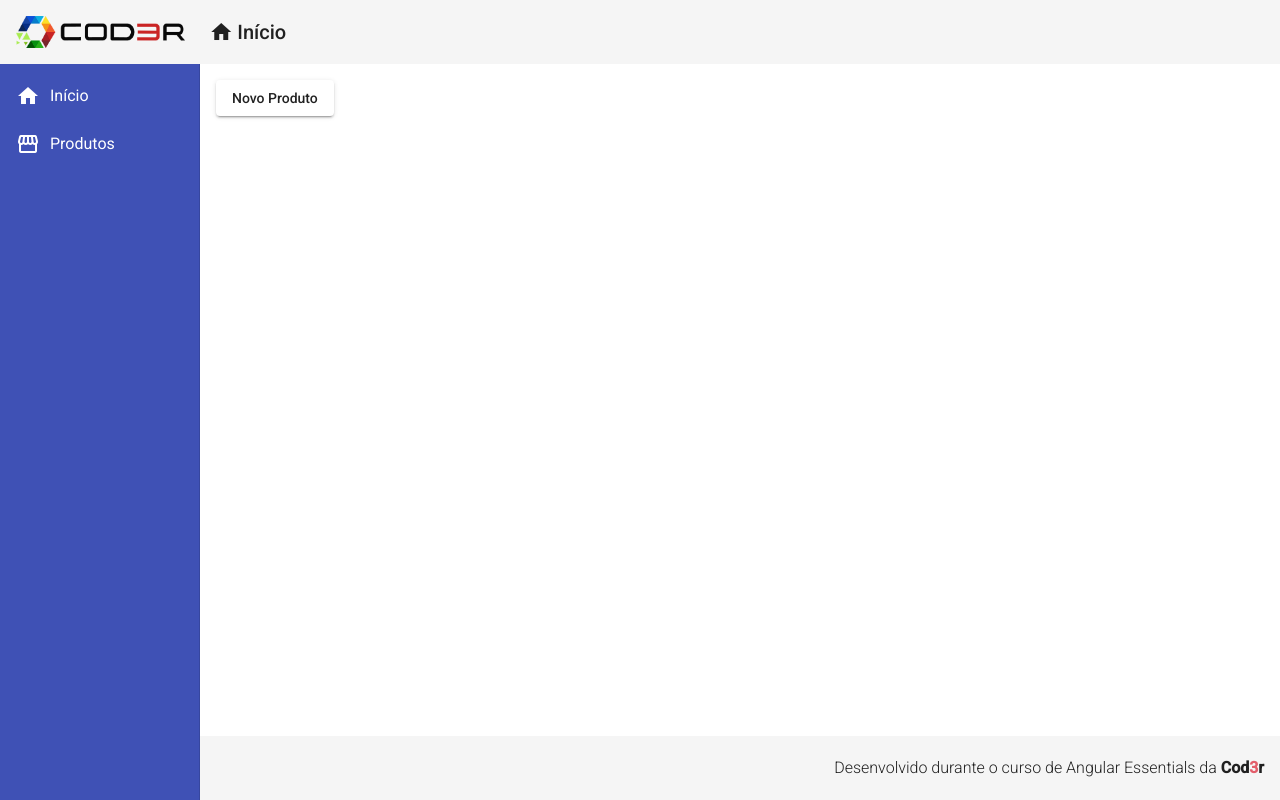
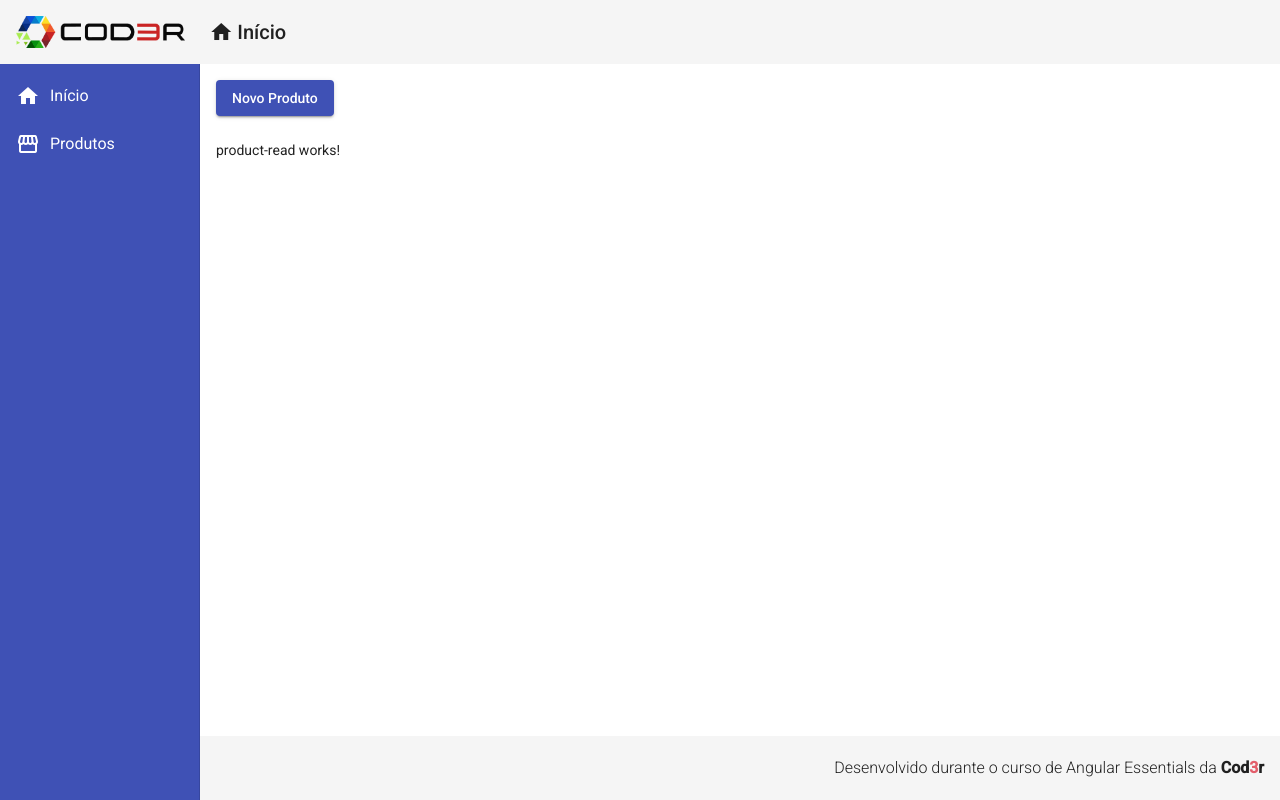
Before and after one commit to ranyery/crud-angular, an Angular app in the folder frontend/: page /products in a window 1280 px wide. Built offline with nearby package versions, Linux system fonts and the light colour scheme; no server answers.

Commit message:
feat: adiciona componente para listar de produtos

```diff
--- a/frontend/src/app/app.module.ts
+++ b/frontend/src/app/app.module.ts
@@ -27,6 +27,7 @@
 import { RedDirective } from "./directives/red.directive";
 import { ForDirective } from "./directives/for.directive";
 import { ProductCreateComponent } from "./components/product/product-create/product-create.component";
+import { ProductReadComponent } from './components/product/product-read/product-read.component';
 
 @NgModule({
   declarations: [
@@ -39,6 +40,7 @@
     RedDirective,
     ForDirective,
     ProductCreateComponent,
+    ProductReadComponent,
   ],
   imports: [
     BrowserModule,
--- /dev/null
+++ b/frontend/src/app/components/product/product-read/product-read.component.html
@@ -0,0 +1 @@
+<p>product-read works!</p>
--- /dev/null
+++ b/frontend/src/app/components/product/product-read/product-read.component.ts
@@ -0,0 +1,25 @@
+import { Component, OnInit } from "@angular/core";
+
+import { ProductService } from "../product.service";
+import { Product } from "../product.model";
+
+@Component({
+  selector: "app-product-read",
+  templateUrl: "./product-read.component.html",
+  styleUrls: ["./product-read.component.scss"],
+})
+export class ProductReadComponent implements OnInit {
+  public products: Product[] = [];
+
+  constructor(private productService: ProductService) {}
+
+  ngOnInit(): void {
+    this.productService.getAll().subscribe({
+      next: (products: Product[]) => {
+        this.products = products;
+        console.log("🟢 Produtos obtidos com sucesso!");
+      },
+      error: (error) => console.error(error),
+    });
+  }
+}
--- a/frontend/src/app/views/product-crud/product-crud.component.html
+++ b/frontend/src/app/views/product-crud/product-crud.component.html
@@ -1,3 +1,5 @@
-<button (click)="navigateToProductCreate()" mat-raised-button>
+<button (click)="navigateToProductCreate()" mat-raised-button color="primary">
   Novo Produto
 </button>
+
+<app-product-read></app-product-read>
--- a/frontend/src/app/views/product-crud/product-crud.component.scss
+++ b/frontend/src/app/views/product-crud/product-crud.component.scss
@@ -0,0 +1,3 @@
+button {
+  margin-bottom: 1.5rem;
+}
```
Also changed, not shown: frontend/src/app/components/product/product-read/product-read.component.scss (added).
